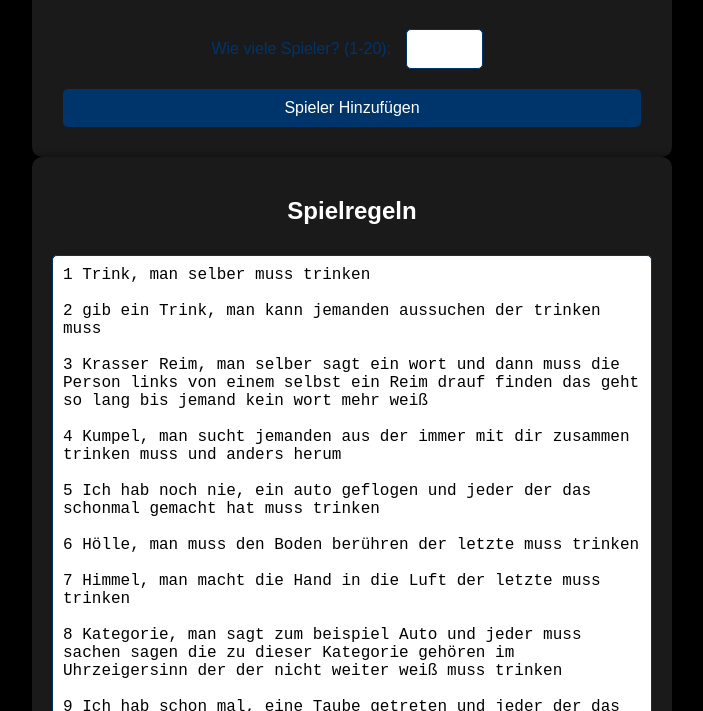
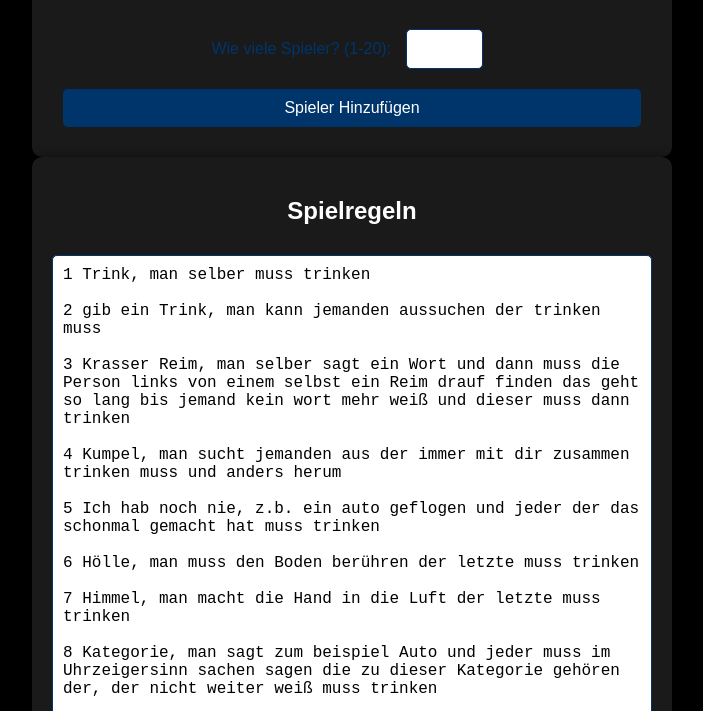
Before and after one commit to devn-tt/Ring-des-Wassers, a plain HTML site: page index.html in a window 1280 px wide. Shown: the part 89-800 px from the top of the page, without its empty margins (288-991 px from the left). Drawn offline with Linux system fonts and the light colour scheme.

Commit message:
Update index.html

```diff
--- a/index.html
+++ b/index.html
@@ -35,21 +35,21 @@
 
 2 gib ein Trink, man kann jemanden aussuchen der trinken muss
 
-3 Krasser Reim, man selber sagt ein wort und dann muss die Person links von einem selbst ein Reim drauf finden das geht so lang bis jemand kein wort mehr weiß
+3 Krasser Reim, man selber sagt ein Wort und dann muss die Person links von einem selbst ein Reim drauf finden das geht so lang bis jemand kein wort mehr weiß und dieser muss dann trinken
 
 4 Kumpel, man sucht jemanden aus der immer mit dir zusammen trinken muss und anders herum
 
-5 Ich hab noch nie, ein auto geflogen und jeder der das schonmal gemacht hat muss trinken
+5 Ich hab noch nie, z.b. ein auto geflogen und jeder der das schonmal gemacht hat muss trinken
 
 6 Hölle, man muss den Boden berühren der letzte muss trinken
 
 7 Himmel, man macht die Hand in die Luft der letzte muss trinken
 
-8 Kategorie, man sagt zum beispiel Auto und jeder muss sachen sagen die zu dieser Kategorie gehören im Uhrzeigersinn der der nicht weiter weiß muss trinken
+8 Kategorie, man sagt zum beispiel Auto und jeder muss im Uhrzeigersinn sachen sagen die zu dieser Kategorie gehören der, der nicht weiter weiß muss trinken
 
-9 Ich hab schon mal, eine Taube getreten und jeder der das noch nie gemacht hat muss trinken
+9 Ich hab schon mal, z.b. eine Taube getreten und jeder der das noch nie gemacht hat muss trinken
 
-10 Frage Runde, man fragt jemanden egal wen etwas und er muss wiederrum jemanden fragen, das geht solang bis jemand eine frage beantwortet
+10 Frage Runde, man fragt jemanden, egal wen, etwas und er muss wiederrum jemanden fragen, das geht solang bis jemand eine frage beantwortet und der muss dann trinken
 
 Bube Alle Herren müssen trinken
 
```
